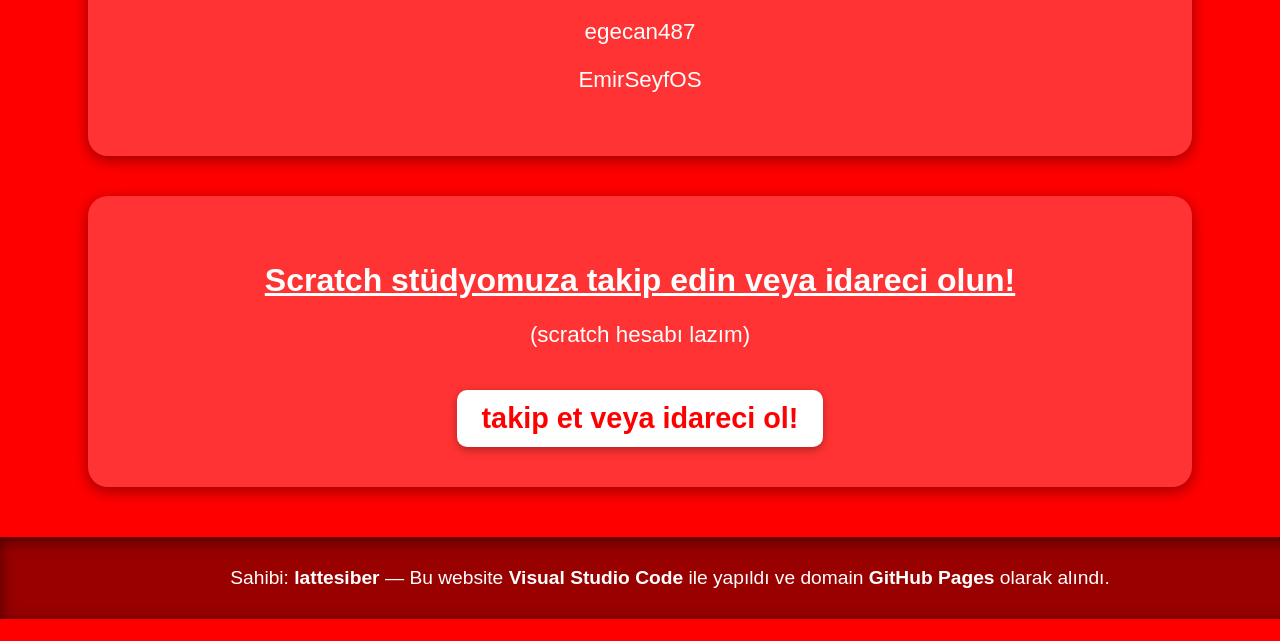
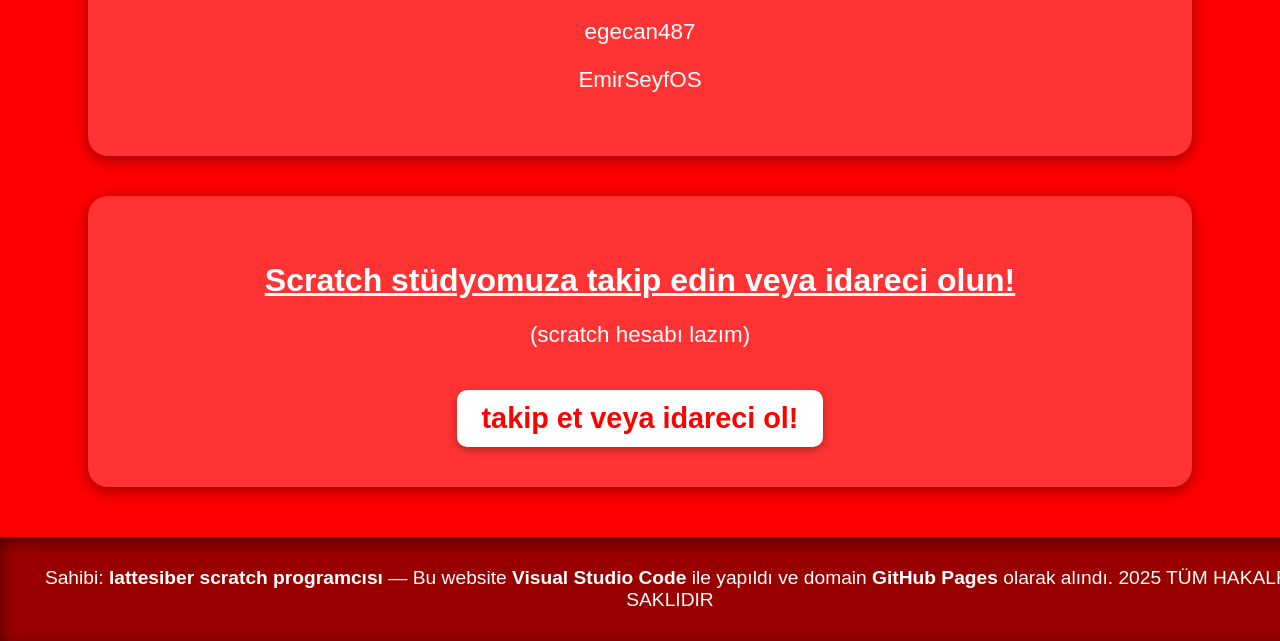
Before and after one commit to lattesiber/lattesiber-gurubu-, a plain HTML site: page index.html in a window 1280 px wide. Shown: the part 615-1256 px from the top of the page. Before the commit the page ends 1234 px from the top, so only its background shows below. Drawn offline with Linux system fonts and the light colour scheme.

Commit message:
Update index.html

```diff
--- a/index.html
+++ b/index.html
@@ -120,7 +120,7 @@
   </div>
 
   <div class="footer-kutu">
-    Sahibi: <b>lattesiber</b> — Bu website <b>Visual Studio Code</b> ile yapıldı ve domain <b>GitHub Pages</b> olarak alındı.
-  </div>
+    Sahibi: <b>lattesiber scratch programcısı</b> — Bu website <b>Visual Studio Code</b> ile yapıldı ve domain <b>GitHub Pages</b> olarak alındı.
+2025 TÜM HAKALRI SAKLIDIR  </div>
 </body>
 </html>
```
